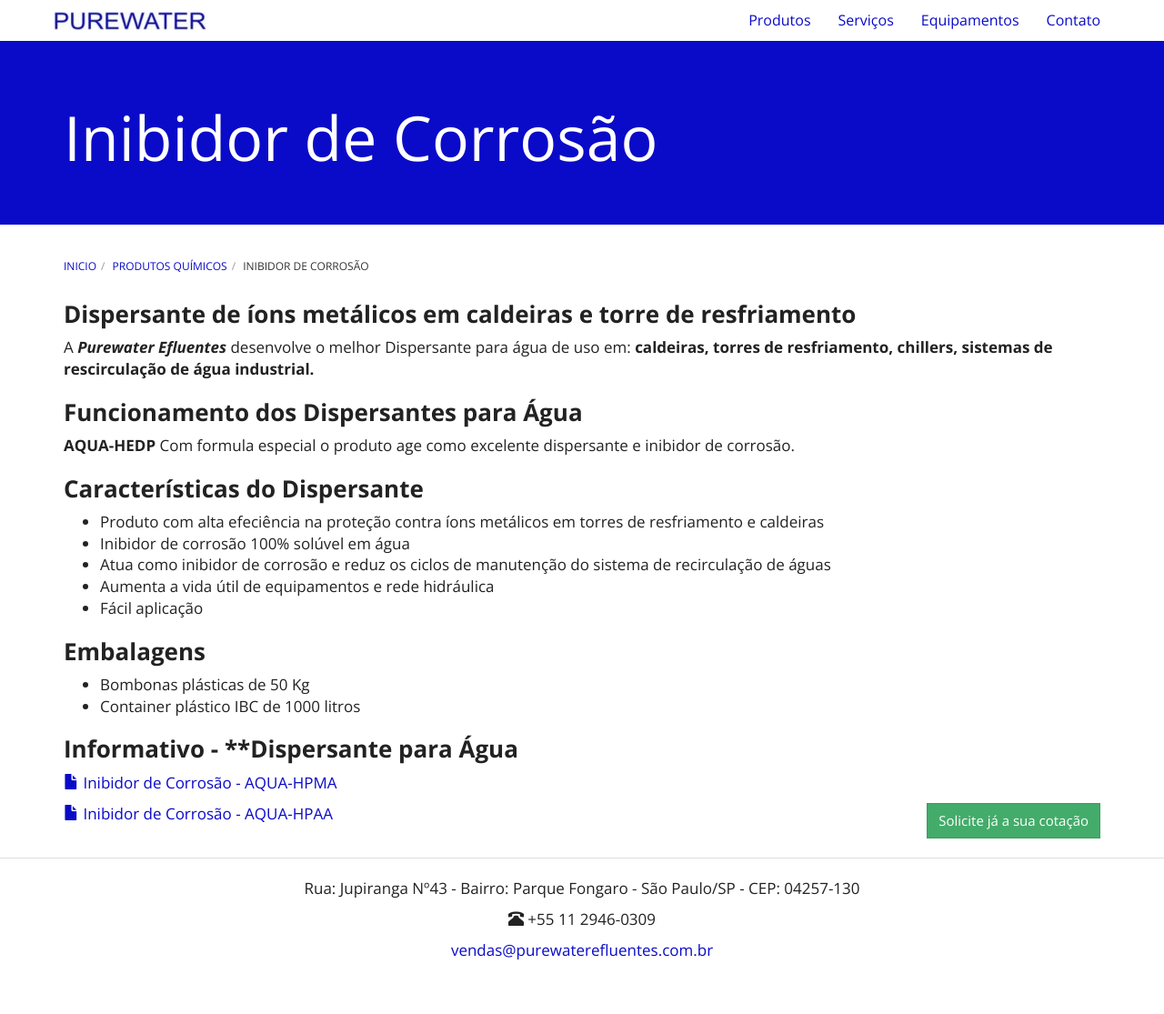
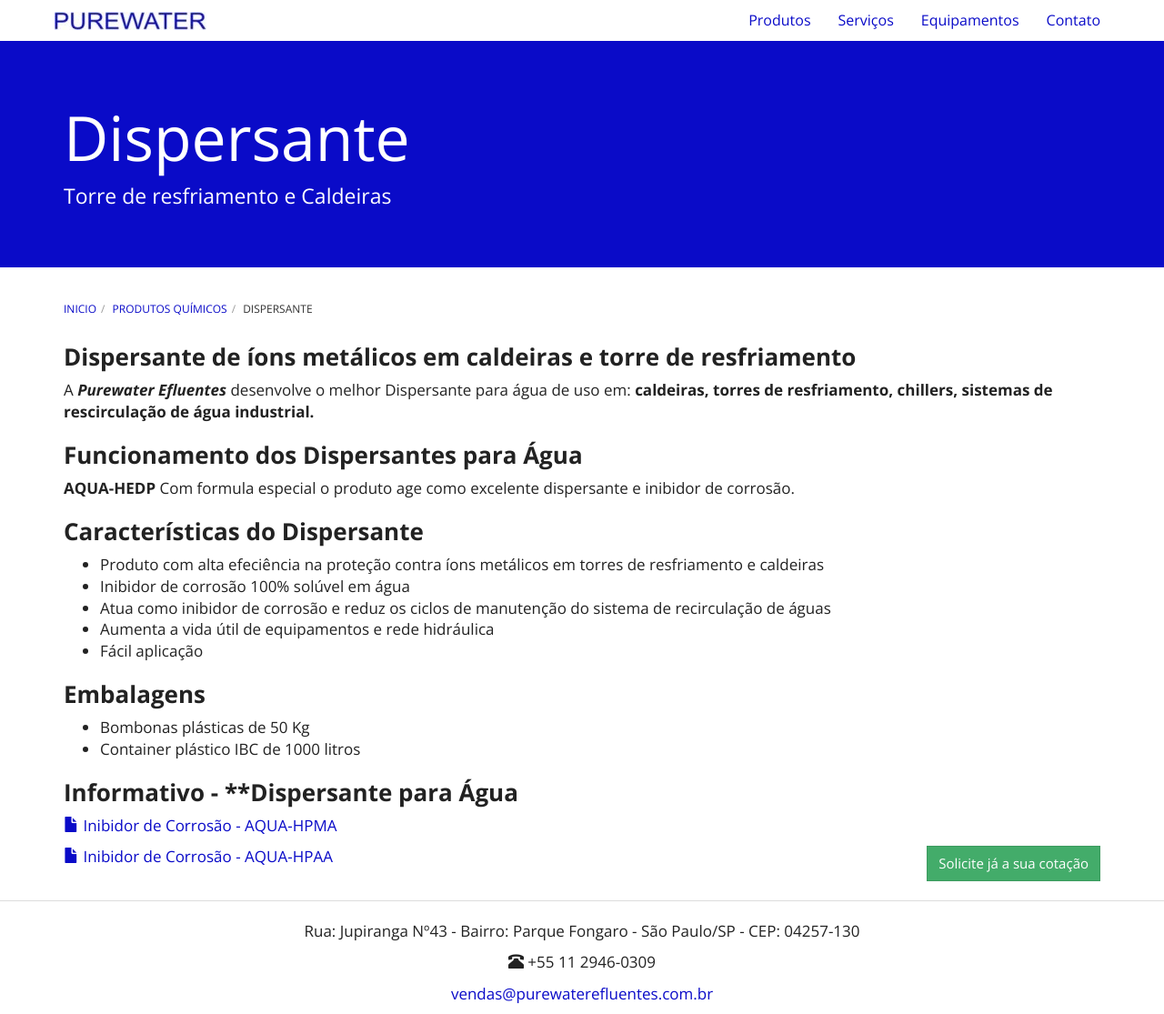
Before and after one commit to purewaterefluentes/purewaterefluentes.github.io, a Jekyll site: the page built from produtos/dispersante-para-agua-torre-resfriamento.md, in a window 1280 px wide and 1115 px high. Shown: the whole window at 91% size. Built offline with Jekyll 4.4.1, drawn with Linux system fonts in a browser that asks for light colours; nearby versions of some CDN libraries; library files that are not in the unit come from our copies.

Commit message:
Update dispersante-para-agua-torre-resfriamento.md

```diff
--- a/produtos/dispersante-para-agua-torre-resfriamento.md
+++ b/produtos/dispersante-para-agua-torre-resfriamento.md
@@ -1,8 +1,8 @@
 ---
 layout: contato
 pageTitle: DISPERSANTE PARA ÁGUA - PUREWATER EFLUENTES
-title: Inibidor de Corrosão
-subtitle:
+title: Dispersante
+subtitle: Torre de resfriamento e Caldeiras
 ---
 
 ### **Dispersante de íons metálicos em caldeiras e torre de resfriamento**
```
